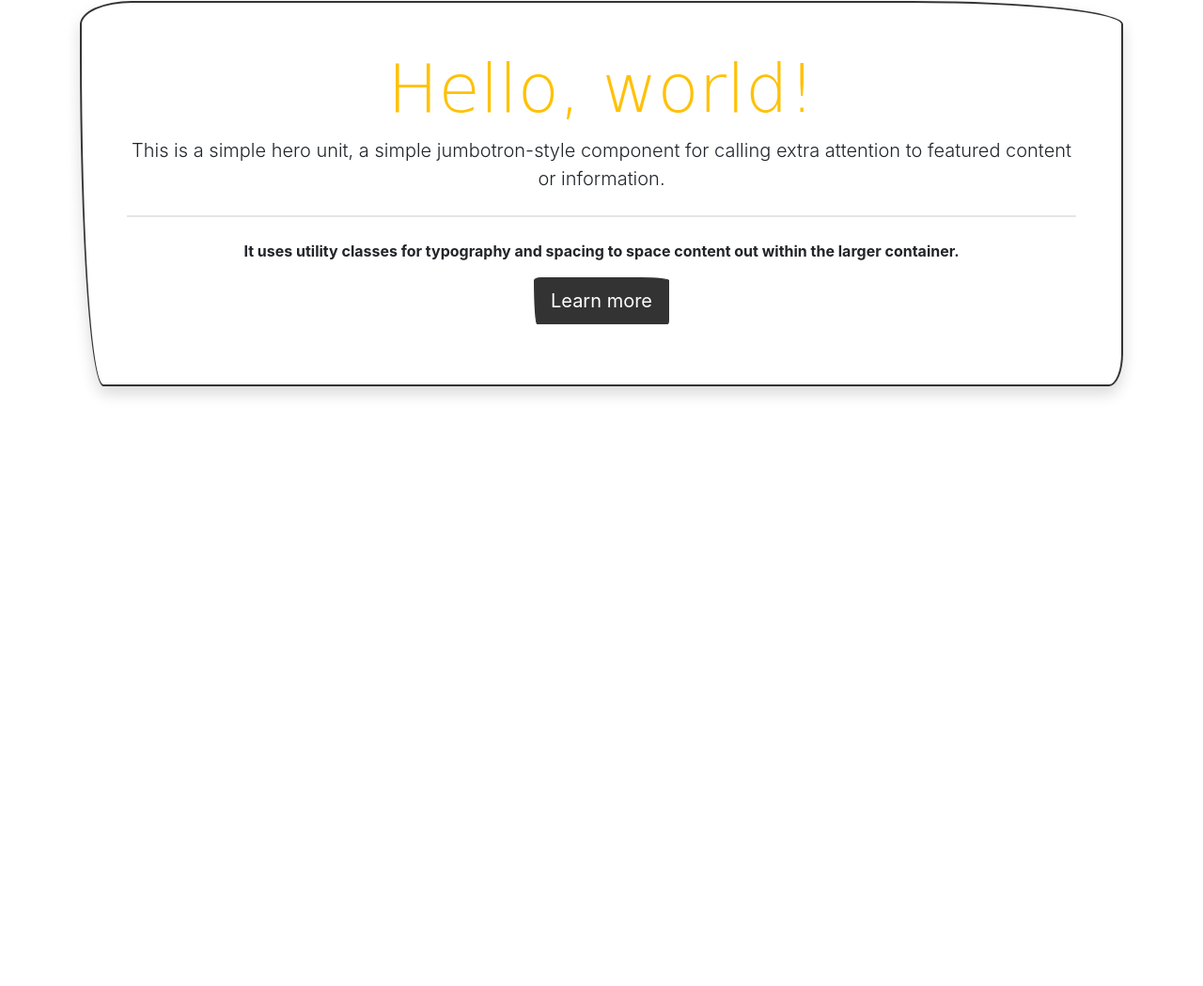
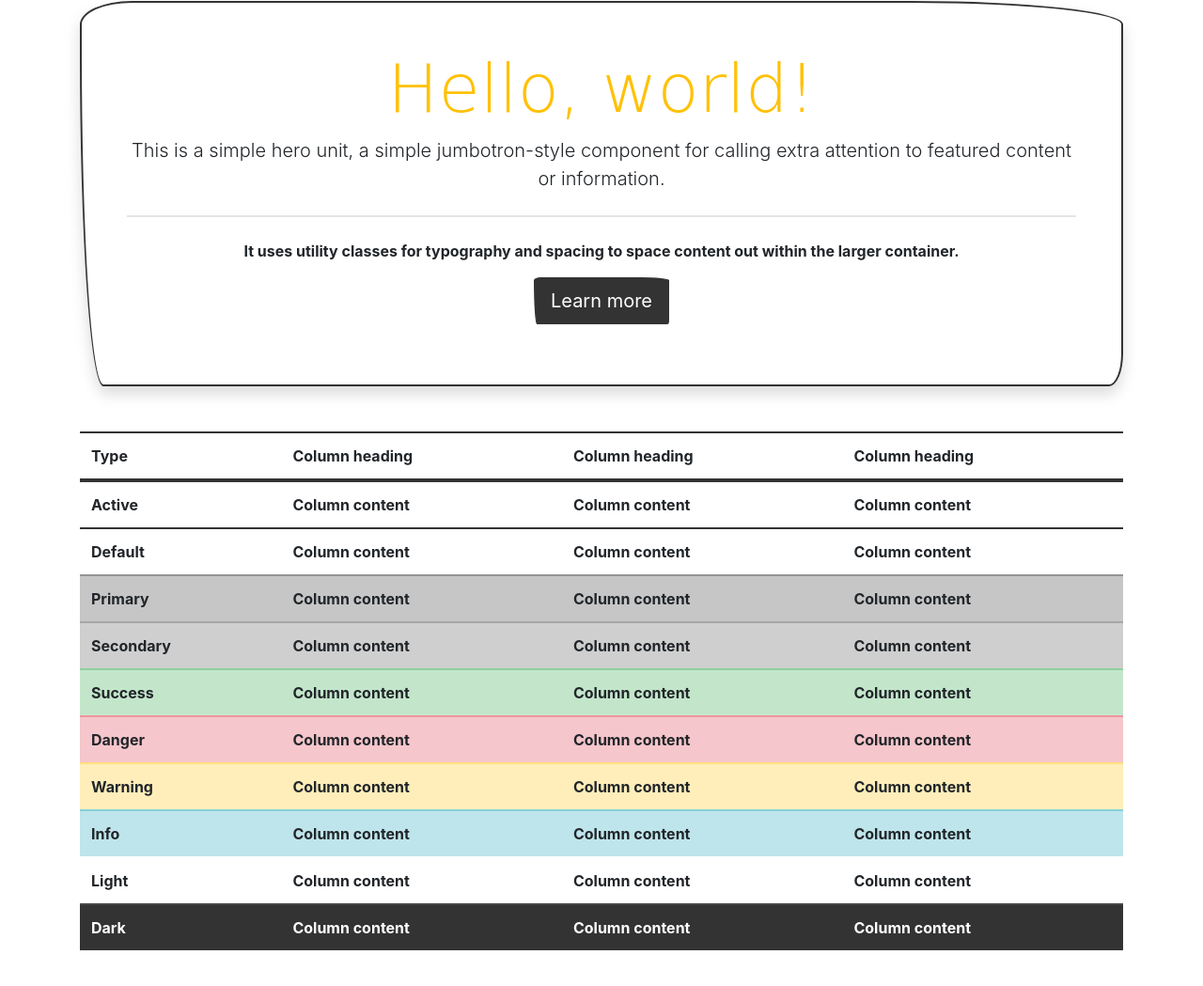
Before and after one commit to gabriellefournier-neri/NoobInterface, a plain HTML site: page index.html in a window 1280 px wide. Shown: the part 447-1496 px from the top of the page at 94% size. Before the commit the page ends 906 px from the top, so only its background shows below. Drawn offline with nearby package versions, Linux system fonts and the light colour scheme; a web font is replaced by a local one.

Commit message:
ajout d'un tableau et link JS

```diff
--- a/index.html
+++ b/index.html
@@ -63,7 +63,7 @@
                 c'est l'aprem ! 😎 c'est la vie arc en ciel love love des bisous
             </p>
 
-            <div class="jumbotron my-5 shadow p-5 text-center" >
+            <div class="jumbotron my-5 shadow p-5 text-center">
                 <h1 class="display-3 text-warning">Hello, world!</h1>
                 <p class="lead">This is a simple hero unit, a simple jumbotron-style component for calling extra
                     attention to featured content or information.</p>
@@ -75,8 +75,94 @@
                 </p>
             </div>
 
+
+
+            <table class="table table-hover my-5">
+                <thead>
+                    <tr>
+                        <th scope="col">Type</th>
+                        <th scope="col">Column heading</th>
+                        <th scope="col">Column heading</th>
+                        <th scope="col">Column heading</th>
+                    </tr>
+                </thead>
+                <tbody>
+                    <tr class="table-active">
+                        <th scope="row">Active</th>
+                        <td>Column content</td>
+                        <td>Column content</td>
+                        <td>Column content</td>
+                    </tr>
+                    <tr>
+                        <th scope="row">Default</th>
+                        <td>Column content</td>
+                        <td>Column content</td>
+                        <td>Column content</td>
+                    </tr>
+                    <tr class="table-primary">
+                        <th scope="row">Primary</th>
+                        <td>Column content</td>
+                        <td>Column content</td>
+                        <td>Column content</td>
+                    </tr>
+                    <tr class="table-secondary">
+                        <th scope="row">Secondary</th>
+                        <td>Column content</td>
+                        <td>Column content</td>
+                        <td>Column content</td>
+                    </tr>
+                    <tr class="table-success">
+                        <th scope="row">Success</th>
+                        <td>Column content</td>
+                        <td>Column content</td>
+                        <td>Column content</td>
+                    </tr>
+                    <tr class="table-danger">
+                        <th scope="row">Danger</th>
+                        <td>Column content</td>
+                        <td>Column content</td>
+                        <td>Column content</td>
+                    </tr>
+                    <tr class="table-warning">
+                        <th scope="row">Warning</th>
+                        <td>Column content</td>
+                        <td>Column content</td>
+                        <td>Column content</td>
+                    </tr>
+                    <tr class="table-info">
+                        <th scope="row">Info</th>
+                        <td>Column content</td>
+                        <td>Column content</td>
+                        <td>Column content</td>
+                    </tr>
+                    <tr class="table-light">
+                        <th scope="row">Light</th>
+                        <td>Column content</td>
+                        <td>Column content</td>
+                        <td>Column content</td>
+                    </tr>
+                    <tr class="table-dark">
+                        <th scope="row">Dark</th>
+                        <td>Column content</td>
+                        <td>Column content</td>
+                        <td>Column content</td>
+                    </tr>
+                </tbody>
+            </table>
+
         </div>
     </main>
+
+
+    <script src="https://code.jquery.com/jquery-3.5.1.slim.min.js"
+        integrity="sha384-DfXdz2htPH0lsSSs5nCTpuj/zy4C+OGpamoFVy38MVBnE+IbbVYUew+OrCXaRkfj"
+        crossorigin="anonymous"></script>
+    <script src="https://cdn.jsdelivr.net/npm/popper.js@1.16.1/dist/umd/popper.min.js"
+        integrity="sha384-9/reFTGAW83EW2RDu2S0VKaIzap3H66lZH81PoYlFhbGU+6BZp6G7niu735Sk7lN"
+        crossorigin="anonymous"></script>
+    <script src="https://cdn.jsdelivr.net/npm/bootstrap@4.6.0/dist/js/bootstrap.min.js"
+        integrity="sha384-+YQ4JLhjyBLPDQt//I+STsc9iw4uQqACwlvpslubQzn4u2UU2UFM80nGisd026JF"
+        crossorigin="anonymous"></script>
 </body>
 
 </html>
```
